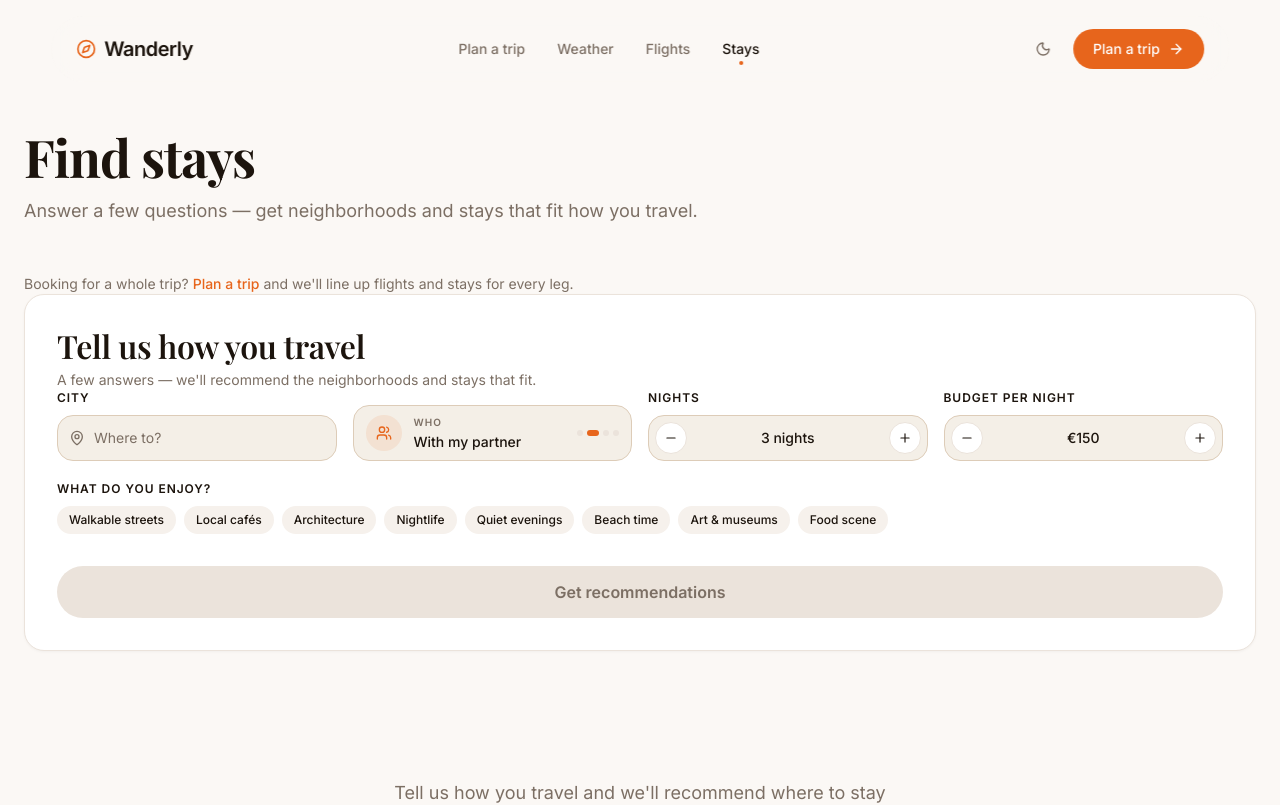
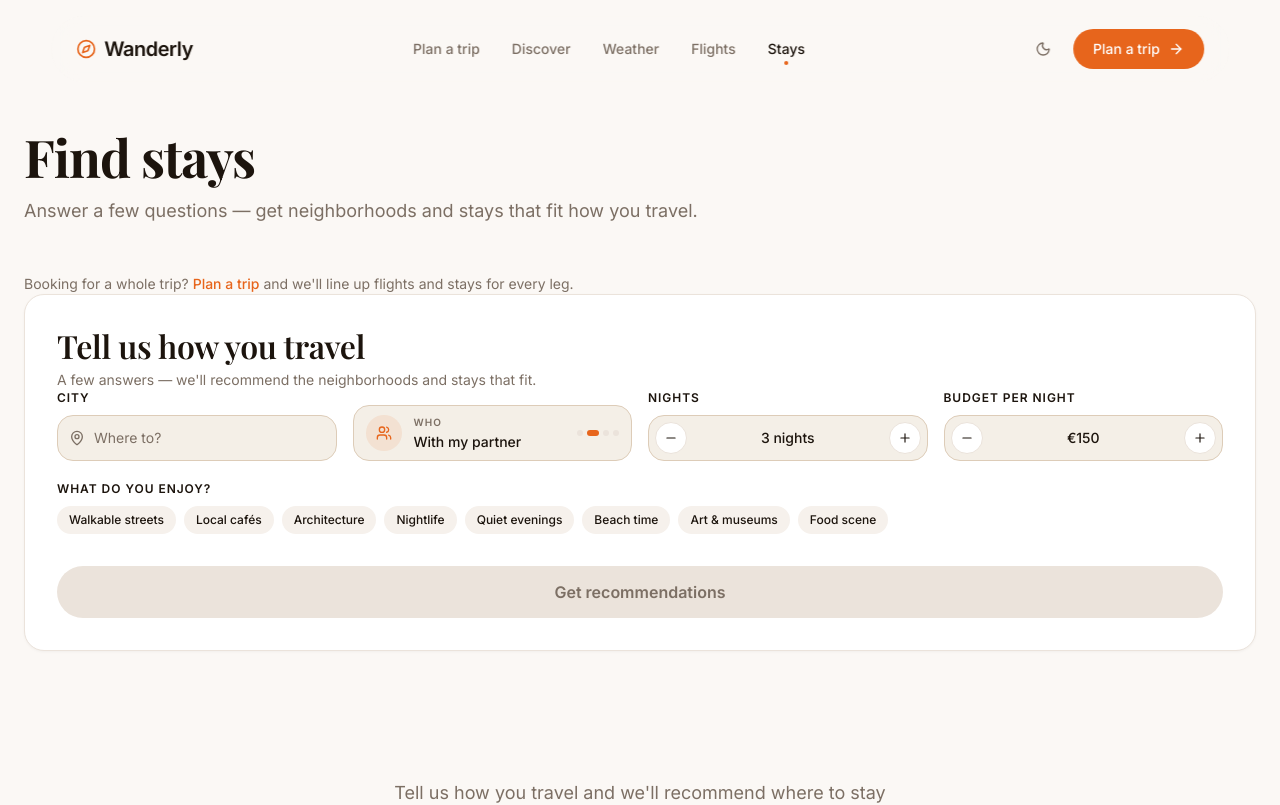
Before and after one commit to youssefassis/travel-planner, a Next.js app: page /stays in a window 1280 px wide. Shown: the top 805 px of the page. Built offline with nearby package versions, Linux system fonts and the light colour scheme.

Commit message:
[FEAT] add Discover to the site nav

```diff
--- a/src/components/layout/Header.tsx
+++ b/src/components/layout/Header.tsx
@@ -10,6 +10,7 @@ import ThemeToggle from "@/components/ui/ThemeToggle";
 
 const NAVIGATION = [
   { href: "/planner", label: "Plan a trip" },
+  { href: "/discover", label: "Discover" },
   { href: "/weather", label: "Weather" },
   { href: "/flights", label: "Flights" },
   { href: "/stays", label: "Stays" },
```
